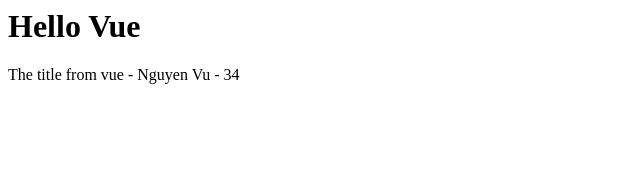
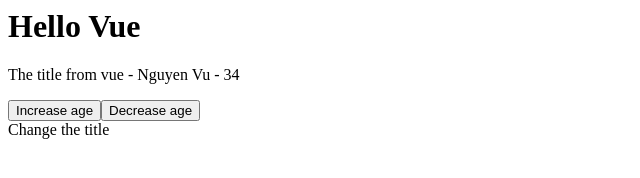
Before and after one commit to vuhoangnguyen0409/VUE-FIREBASE, a plain HTML site: page index.html in a window 1280 px wide. Shown: the whole page, without its empty margins (0-640 px from the left). Drawn offline with nearby package versions, Linux system fonts and the light colour scheme.

Commit message:
9. Methods & Click Events

```diff
--- a/app.js
+++ b/app.js
@@ -5,6 +5,12 @@ const app = Vue.createApp({
             author: ' Nguyen Vu',
             age: 34
         }
+    },
+    methods: {
+        changeTitle() {
+            console.log('you clicked me')
+            this.title = "update new title"
+        }
     }
 })
 
--- a/index.html
+++ b/index.html
@@ -9,6 +9,10 @@
     <h1>Hello Vue</h1>
     <div id="app">
         <p>{{ title }} - {{ author }} - {{ age }}</p>
+
+        <button v-on:click="age++">Increase age</button>
+        <button v-on:click="age--">Decrease age</button>
+        <div @click="changeTitle">Change the title</div>
     </div>
 
     <script src="app.js"></script>
```
